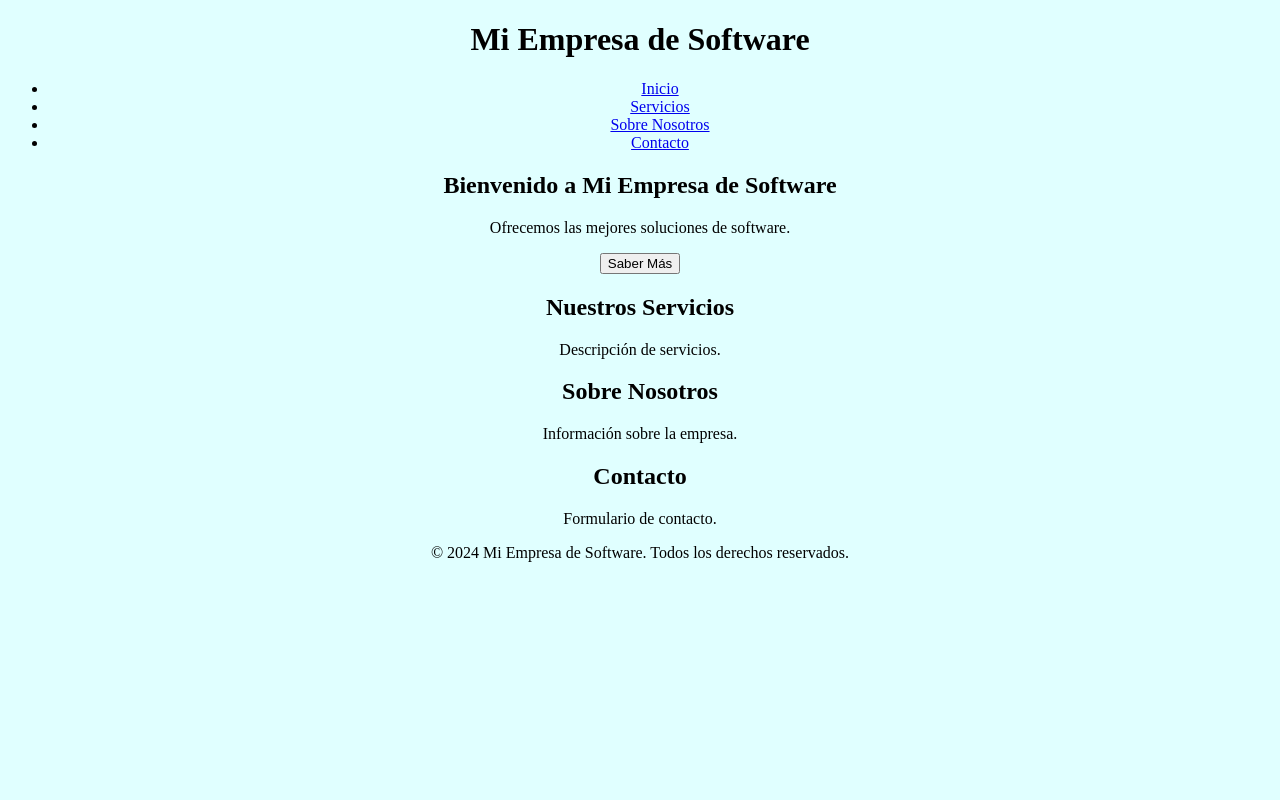
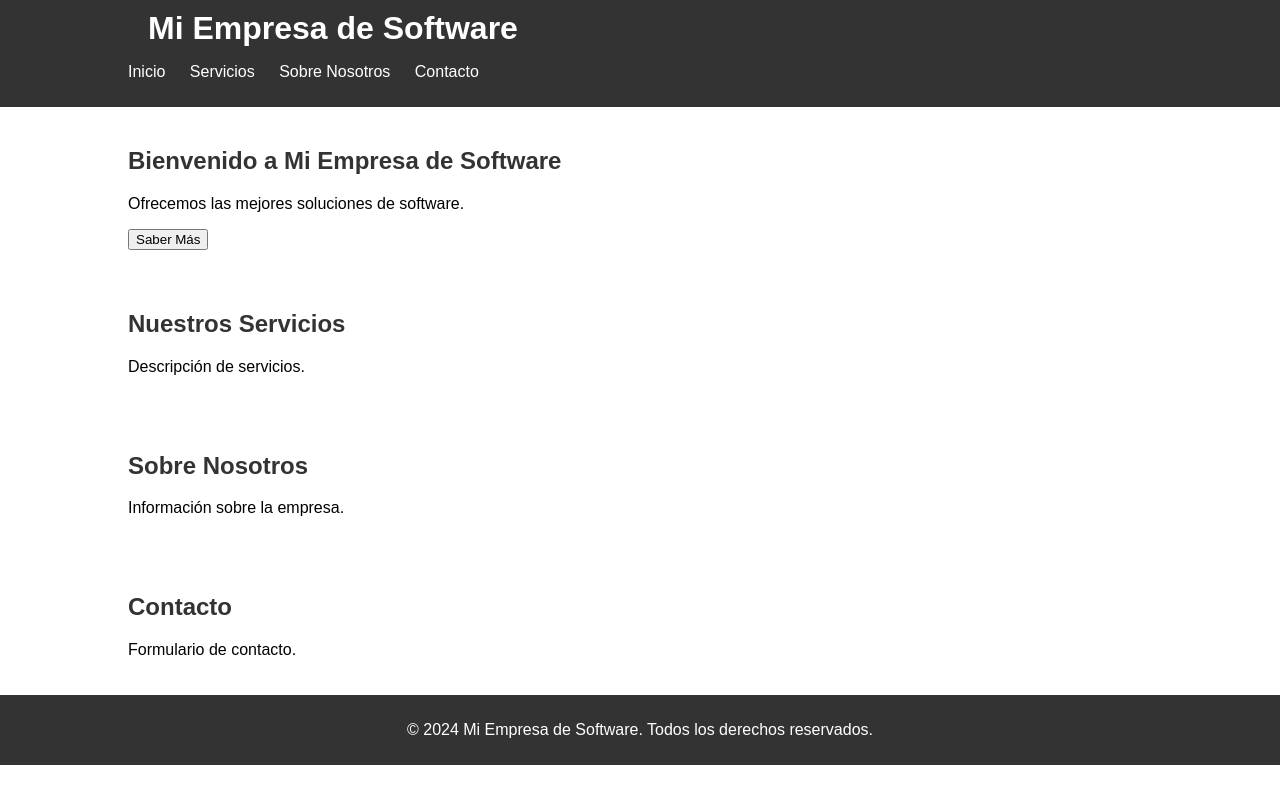
Before and after one commit to pgsystems/pgsystems.github.io, a PHP site: page / in a window 1280 px wide. Run offline with PHP 8.4, Linux system fonts and the light colour scheme.

Commit message:
Update styles.css

```diff
--- a/styles.css
+++ b/styles.css
@@ -1,4 +1,51 @@
 body {
-    background-color: lightcyan;
+    font-family: Arial, sans-serif;
+    margin: 0;
+    padding: 0;
+}
+
+.container {
+    width: 80%;
+    margin: 0 auto;
+}
+
+header {
+    background-color: #333;
+    color: white;
+    padding: 10px 0;
+}
+
+header h1 {
+    margin: 0;
+    padding-left: 20px;
+}
+
+nav ul {
+    list-style: none;
+    padding: 0;
+}
+
+nav ul li {
+    display: inline;
+    margin-right: 20px;
+}
+
+nav ul li a {
+    color: white;
+    text-decoration: none;
+}
+
+section {
+    padding: 20px 0;
+}
+
+section h2 {
+    color: #333;
+}
+
+footer {
+    background-color: #333;
+    color: white;
     text-align: center;
+    padding: 10px 0;
 }
```
